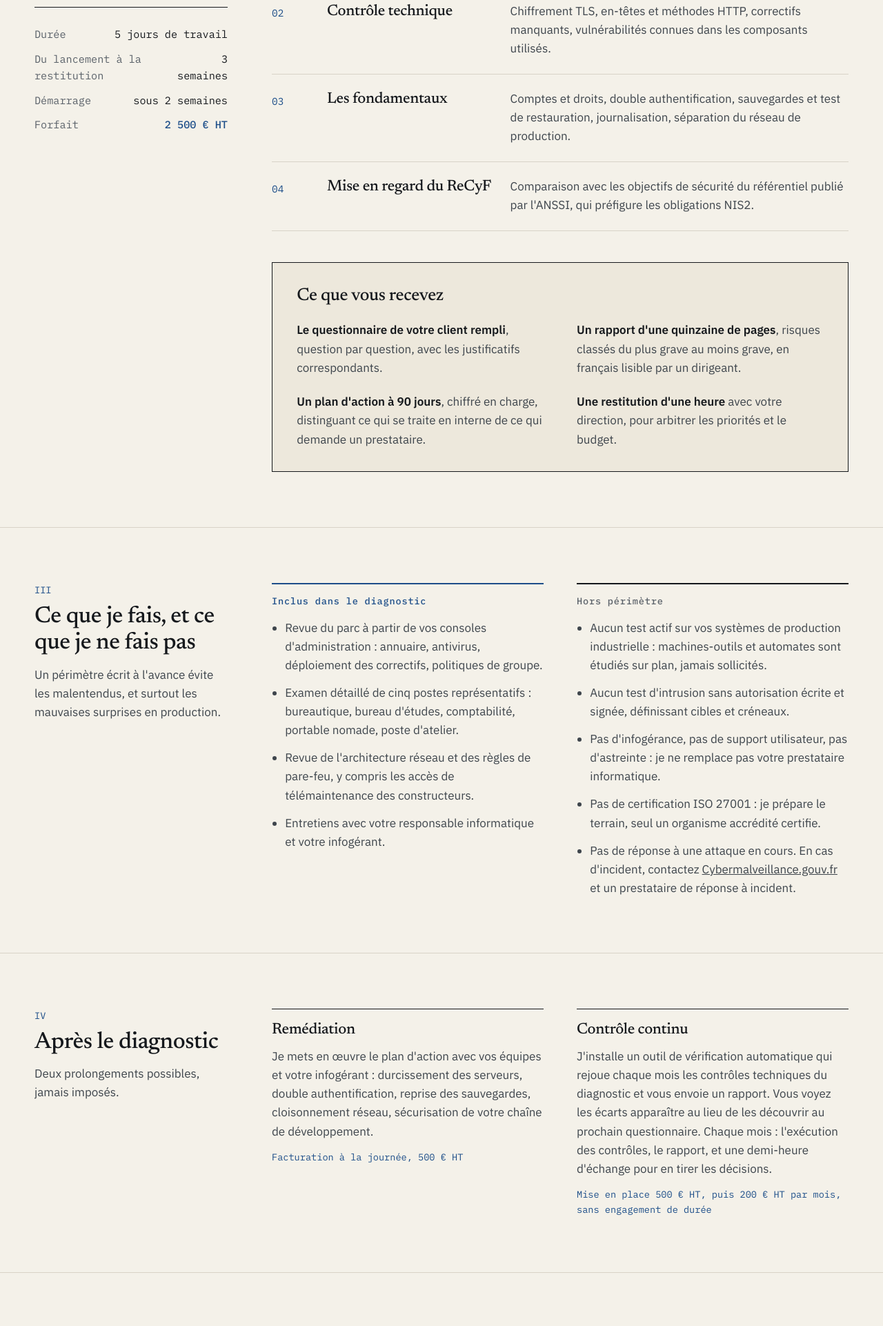
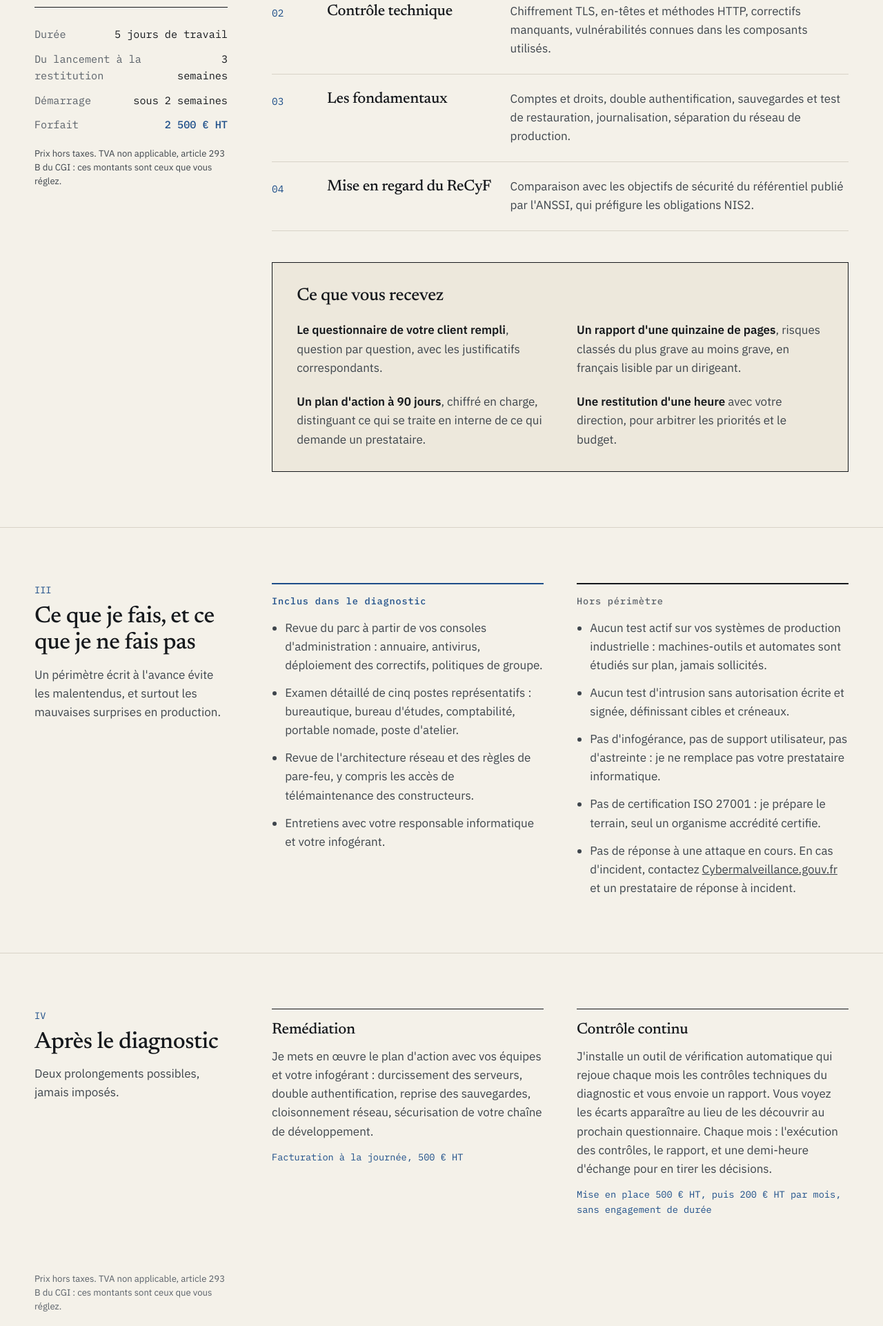
Before and after one commit to gustavbrlt/my-website, a plain HTML site: page index.html in a window 1280 px wide. Shown: the part 1416-3338 px from the top of the page at 69% size. Drawn offline with Linux system fonts and the light colour scheme.

Commit message:
Add files via upload

```diff
--- a/index.html
+++ b/index.html
@@ -177,6 +177,7 @@
   .specs dt { color: var(--muted); max-width: 60%; }
   .specs dd { margin: 0; text-align: right; }
   .specs .price { color: var(--accent); font-weight: 500; }
+  .tva-note { margin-top: 1rem; font-size: .82rem; line-height: 1.5; color: var(--muted); }
   .steps { border-top: 1px solid var(--ink); border-bottom: 1px solid var(--rule); }
   .step { display: grid; grid-template-columns: 3.4rem 240px 1fr; gap: 1.6rem; padding: 1.4rem 0; border-top: 1px solid var(--rule); }
   .step:first-child { border-top: 0; }
@@ -338,6 +339,7 @@
         <div><dt>Démarrage</dt><dd>sous 2 semaines</dd></div>
         <div><dt>Forfait</dt><dd class="price">2 500 € HT</dd></div>
       </dl>
+      <p class="tva-note">Prix hors taxes. TVA non applicable, article 293 B du CGI : ces montants sont ceux que vous réglez.</p>
     </div>
     <div>
       <div class="steps">
@@ -425,6 +427,7 @@
         <p class="tarif mono">Mise en place 500 € HT, puis 200 € HT par mois, sans engagement de durée</p>
       </div>
     </div>
+    <p class="tva-note">Prix hors taxes. TVA non applicable, article 293 B du CGI : ces montants sont ceux que vous réglez.</p>
   </div>
 </section>
 
@@ -517,7 +520,7 @@
     <a href="#mentions">Mentions légales</a>
   </div>
   <div class="wrap legal" id="mentions">
-    <p>Éditeur du site : Gustav Berloty, entrepreneur individuel, 9 rue Victorien Sardou 75016 Paris, SIRET 109 687 178 00011. Directeur de la publication : Gustav Berloty. Contact : gustavberloty@gmail.com.</p>
+    <p>Éditeur du site : Gustav Berloty, entrepreneur individuel, 9 rue Victorien Sardou 75016 Paris, SIRET 109 687 178 00011. Directeur de la publication : Gustav Berloty. Contact : gustavberloty@gmail.com, +33 6 58 85 97 89.</p>
     <p>Hébergement : GitHub, Inc., 88 Colin P. Kelly Jr. Street, San Francisco, CA 94107, États-Unis. Assurance responsabilité civile professionnelle : [ASSUREUR ET NUMÉRO DE CONTRAT]. TVA : non applicable, article 293 B du CGI.</p>
     <p>Ce site ne dépose aucun cookie et ne collecte aucune donnée personnelle. Les échanges par email et téléphone sont utilisés uniquement pour répondre à votre demande.</p>
   </div>
```
